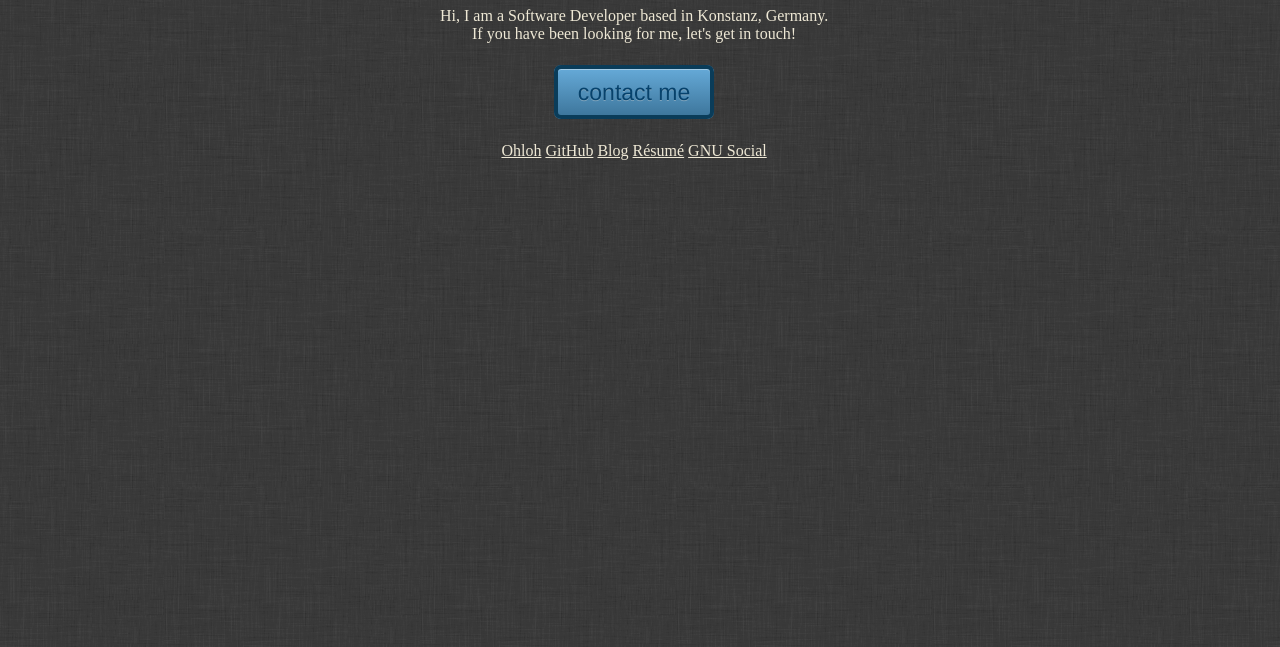
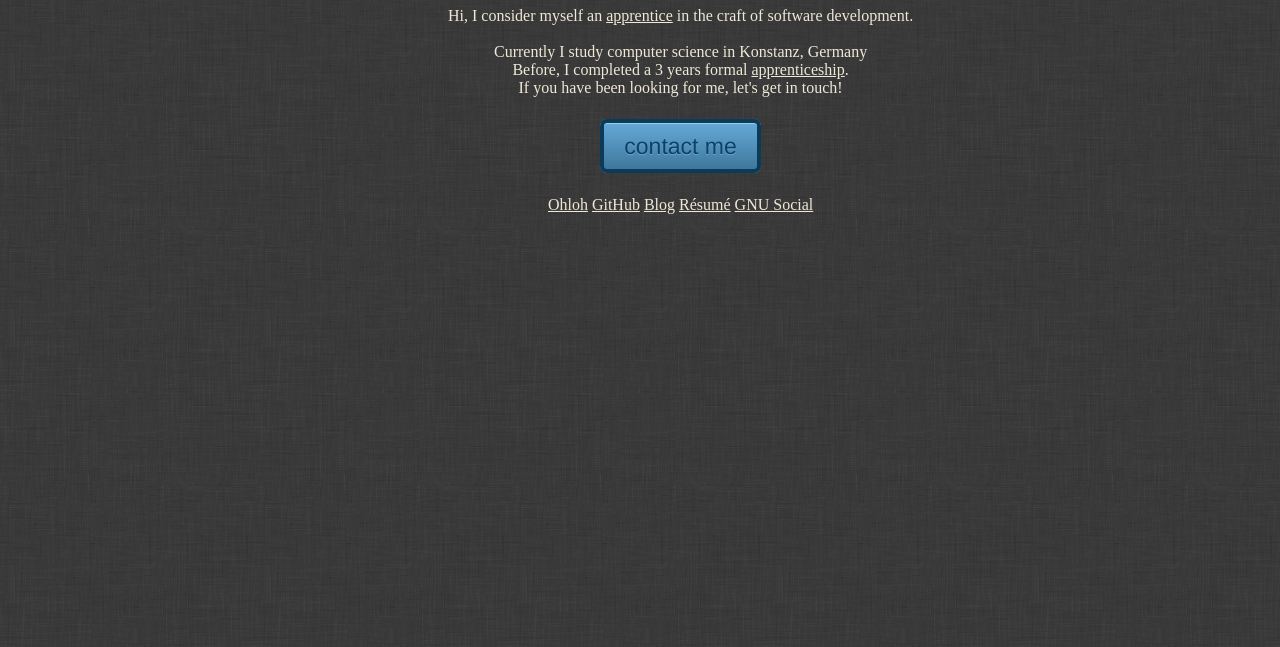
Before and after one commit to jubalh/jubalh.github.com, a plain HTML site: page index.html in a window 1280 px wide. Shown: the part 153-800 px from the top of the page. Drawn offline with nearby package versions, Linux system fonts and the light colour scheme.

Commit message:
update information

```diff
--- a/index.html
+++ b/index.html
@@ -15,8 +15,7 @@
 			.viewport {
 				position: fixed;
 				top: 5em;
-				left: 50%;
-				margin-left: -200px;
+				left: 35%;
 				text-align: center;
 			}
 
@@ -74,7 +73,8 @@
 	<body>
 		<div class="viewport">
 			<h1>Michael Vetter</h1>
-			<span>Hi, I am a Software Developer based in Konstanz, Germany.</br>
+			<span>Hi, I consider myself an <a href="http://chimera.labs.oreilly.com/books/1234000001813/index.html">apprentice</a> in the craft of software development.</br></br>
+				Currently I study computer science in Konstanz, Germany</br>Before, I completed a 3 years formal <a href="https://en.wikipedia.org/wiki/Apprenticeship#Germany">apprenticeship</a>.</br>
 				If you have been looking for me, let's get in touch!
 			</span>
 			</br>
```
